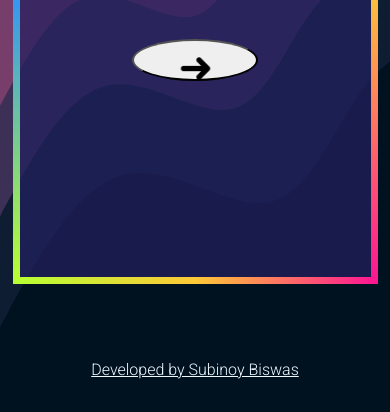
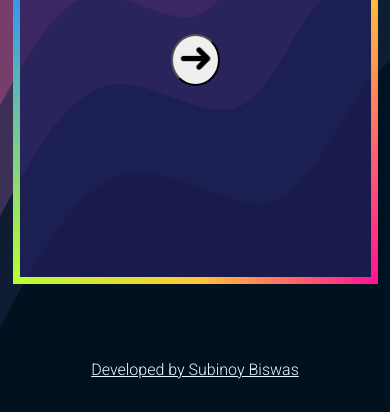
Before and after one commit to subinoybiswas/friend.ly, a plain HTML site: page Frontend/sent.html in a window 390 px wide. Shown: the part 448-860 px from the top of the page. Drawn offline with Linux system fonts and the light colour scheme.

Commit message:
Changed CSS for Mobile

```diff
--- a/Frontend/writeMessage.css
+++ b/Frontend/writeMessage.css
@@ -61,10 +61,10 @@ body {
   .msg-input:focus {
     min-height: 40vh;
   }
-  button {
-    width: 15vh;
-    min-height: 5vh;
-  }
+  /* button { */
+    /* width: 15vh; */
+    /* min-height: 5vh; */
+  /* } */
   #name {
     width: 80vw;
     min-height: 5vh;
@@ -116,7 +116,7 @@ body {
 
 #btn {
   border-radius: 50%;
-  padding: 10px;
+  padding: 5px;
 }
 img {
   width: 35px;
```
